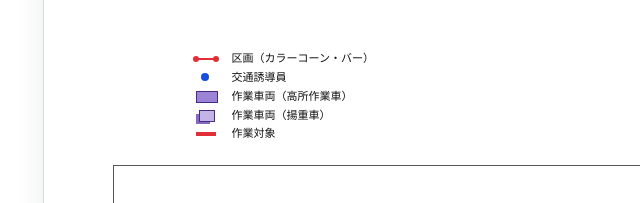
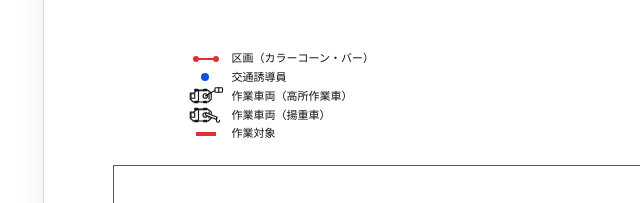
Before and after one commit to ryouariyoshi-coder/Road-use-permit, a plain HTML site: page index.html in a window 1280 px wide. Shown: the part 3717-3920 px from the top of the page, 200-840 px from the left. Drawn offline with nearby package versions, Linux system fonts and the light colour scheme.

Commit message:
作業車両の凡例を白黒上面図に変更
Co-authored-by: Copilot <223556219+Copilot@users.noreply.github.com>

```diff
--- a/index.html
+++ b/index.html
@@ -884,23 +884,22 @@
       background: #164cdf;
     }
 
-    .diagram-legend-mark[data-mark="vehicle"]::before {
-      top: 1px;
-      left: 5px;
-      width: 20px;
-      height: 10px;
-      border: 1px solid #452b82;
-      background: #9c83d6;
-    }
-
-    .diagram-legend-mark[data-mark="vehicle-alt"]::before {
-      top: 1px;
-      left: 8px;
-      width: 14px;
-      height: 10px;
-      border: 1px solid #452b82;
-      background: #c3b4e8;
-      box-shadow: -4px 3px 0 -1px #8768c0;
+    .diagram-legend-vehicle-icon {
+      position: absolute;
+      top: -3px;
+      left: -3px;
+      width: 36px;
+      height: 18px;
+      fill: #fff;
+      stroke: #111;
+      stroke-width: 1.5;
+      stroke-linecap: round;
+      stroke-linejoin: round;
+    }
+
+    .diagram-legend-vehicle-icon .vehicle-wheel {
+      fill: #111;
+      stroke: #111;
     }
 
     .diagram-legend-mark[data-mark="target"]::before {
@@ -1815,8 +1814,27 @@
         <ul class="diagram-legend" aria-label="作業形態図の凡例">
           <li><span class="diagram-legend-mark" data-mark="zone" aria-hidden="true"></span>区画（カラーコーン・バー）</li>
           <li><span class="diagram-legend-mark" data-mark="staff" aria-hidden="true"></span>交通誘導員</li>
-          <li><span class="diagram-legend-mark" data-mark="vehicle" aria-hidden="true"></span>作業車両（高所作業車）</li>
-          <li><span class="diagram-legend-mark" data-mark="vehicle-alt" aria-hidden="true"></span>作業車両（揚重車）</li>
+          <li><span class="diagram-legend-mark" data-mark="vehicle" aria-hidden="true">
+            <svg class="diagram-legend-vehicle-icon" viewBox="0 0 48 24">
+              <path d="M3 8h5l4-4h14l5 4v8l-4 4H7l-4-4z"></path>
+              <path d="M4 9h5v6H4zM12 5h9M14 5v14M28 8v8"></path>
+              <path class="vehicle-wheel" d="M9 3h4v2H9zM21 3h4v2h-4zM9 19h4v2H9zM21 19h4v2h-4z"></path>
+              <circle cx="23" cy="12" r="3"></circle>
+              <path d="M23 12 37 4"></path>
+              <rect x="36" y="1" width="10" height="6" rx="1"></rect>
+              <path d="M41 1v6"></path>
+            </svg>
+          </span>作業車両（高所作業車）</li>
+          <li><span class="diagram-legend-mark" data-mark="vehicle-alt" aria-hidden="true">
+            <svg class="diagram-legend-vehicle-icon" viewBox="0 0 48 24">
+              <path d="M3 8h5l4-4h14l5 4v8l-4 4H7l-4-4z"></path>
+              <path d="M4 9h5v6H4zM12 5h9M14 5v14M28 8v8"></path>
+              <path class="vehicle-wheel" d="M9 3h4v2H9zM21 3h4v2h-4zM9 19h4v2H9zM21 19h4v2h-4z"></path>
+              <circle cx="23" cy="12" r="3"></circle>
+              <path d="M23 12 38 18l1-3-15-6z"></path>
+              <path d="M38 16v4c0 2 4 2 4 0v-1"></path>
+            </svg>
+          </span>作業車両（揚重車）</li>
           <li><span class="diagram-legend-mark" data-mark="target" aria-hidden="true"></span>作業対象</li>
         </ul>
         <div class="diagram-drawing-frame">
```
